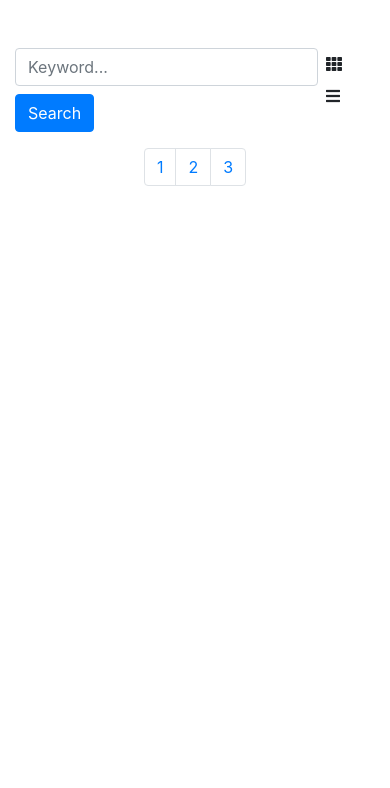
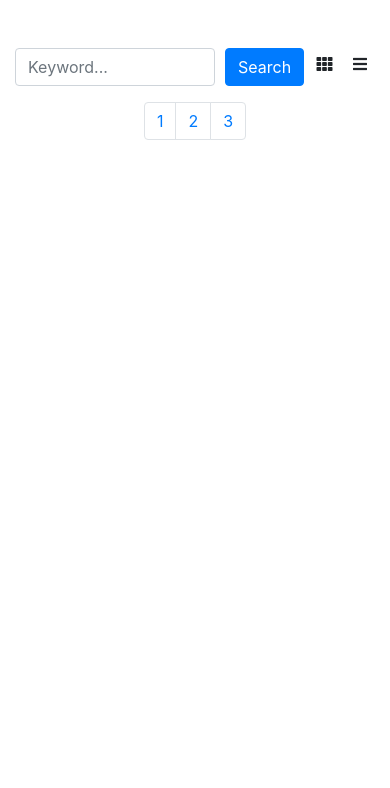
Before and after one commit to Nina19980108/movielist-remote, a plain HTML site: page index.html in a window 390 px wide. Shown: the part 56-844 px from the top of the page. Drawn offline with nearby package versions, Linux system fonts and the light colour scheme; no server answers.

Commit message:
Change search input width

```diff
--- a/style.css
+++ b/style.css
@@ -12,4 +12,9 @@
   .card-title {
     font-size: 1em;
   }
+
+  #search-input {
+    width: 200px;
+    margin-right: 10px;
+  }
 }
```
